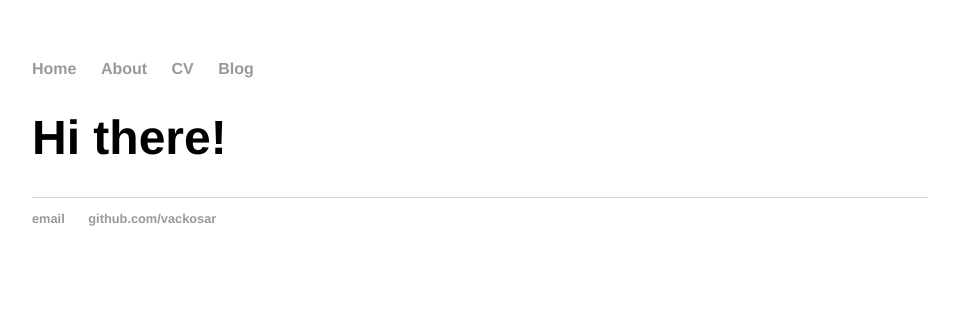
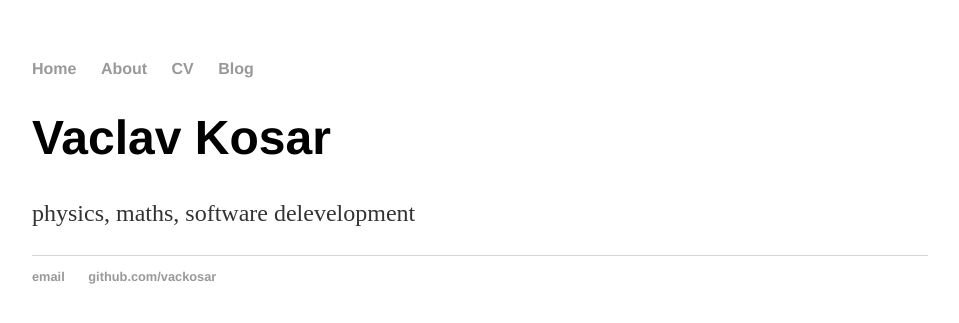
Before and after one commit to vackosar/vackosar.github.io, a Jekyll site: the page built from index.html, in a window 1280 px wide. Shown: the top 323 px of the page, without its empty margins (160-1119 px from the left). Built offline with Jekyll 4.4.1, drawn with Linux system fonts in a browser that asks for light colours.

Commit message:
Update index.html

```diff
--- a/index.html
+++ b/index.html
@@ -1,29 +1,8 @@
-<!DOCTYPE html>
-<html>
-<head>
-  <title>Vaclav Kosar</title>
-  <link rel="stylesheet" type="text/css" href="/css/main.css">
-</head>
-<body>
-<nav>
-  <ul>
-    <li><a href="/">Home</a></li>
-    <li><a href="/about">About</a></li>
-    <li><a href="/cv">CV</a></li>
-    <li><a href="/blog">Blog</a></li>
-  </ul>
-</nav>
-<div class="container">
-  <div class="blurb">
-    <h1>Hi there! </h1>
-    <p></p>
-  </div><!-- /.blurb -->
-</div><!-- /.container -->
-<footer>
-  <ul>
-    <li><a href="mailto:vackosar@gmail.com">email</a></li>
-    <li><a href="https://github.com/vackosar">github.com/vackosar</a></li>
-  </ul>
-</footer>
-</body>
-</html>
+---
+layout: default
+title: Hank Quinlan, Horrible Cop
+---
+<div class="blurb">
+  <h1>Vaclav Kosar</h1>
+  <p>physics, maths, software delevelopment</p>
+</div>
```
